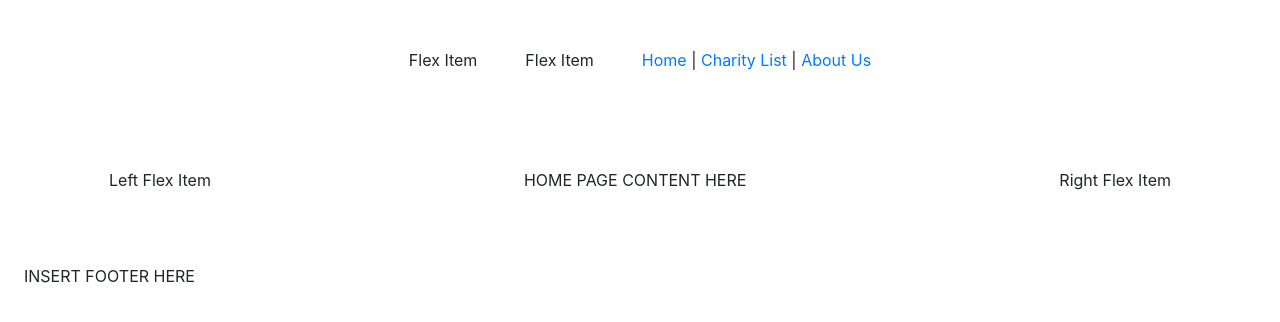
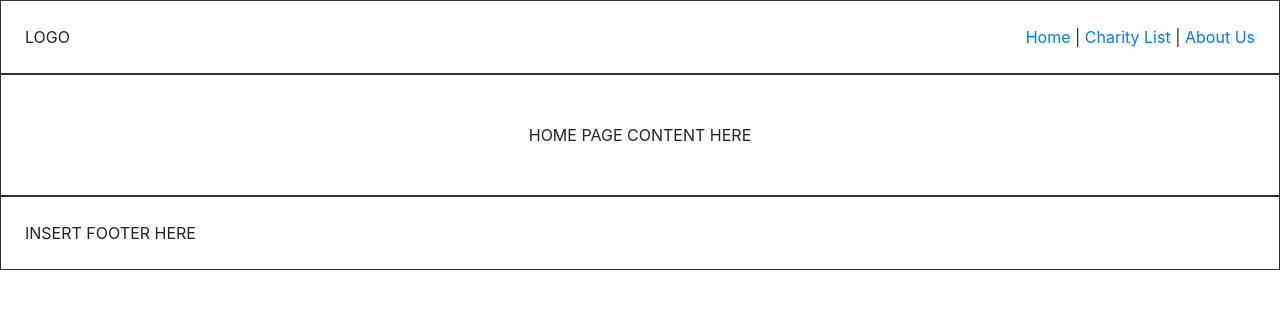
Before and after one commit to simone-smith/donate-period, a React app in the folder front-end/: page / in a window 1280 px wide. Built offline with nearby package versions, Linux system fonts and the light colour scheme.

Commit message:
Change flex box container to fluid full width

```diff
--- a/front-end/public/index.html
+++ b/front-end/public/index.html
@@ -6,6 +6,16 @@
     <link rel="stylesheet" href="https://stackpath.bootstrapcdn.com/bootstrap/4.1.1/css/bootstrap.min.css"
           integrity="sha384-WskhaSGFgHYWDcbwN70/dfYBj47jz9qbsMId/iRN3ewGhXQFZCSftd1LZCfmhktB"
           crossorigin="anonymous">
+    <style>
+      .row-hl {
+        background: #f4f4f4;
+        height: 250px;
+      }
+
+      .item-hl {
+        border: 1px solid #333;
+      }
+    </style>
   </head>
   <body>
     <div id="root"></div>
--- a/front-end/src/Pages/PageComponents/Content.js
+++ b/front-end/src/Pages/PageComponents/Content.js
@@ -3,13 +3,11 @@ import {Link} from "react-router-dom";
 
 const Content = (props) => {
     return (
-        <div className="container">
-            <div className="d-flex justify-content-between row-hl">
-                <div className="p-4 item-hl">Left Flex Item</div>
-                <div className="p-4 item-hl">{props.children}</div>
-                <div className="p-4 item-hl">Right Flex Item</div>
+            <div className="d-flex justify-content-between">
+                <div className="p-0"> </div>
+                <div className="p-4">{props.children}</div>
+                <div className="p-0"> </div>
             </div>
-        </div>
     );
 };
 
--- a/front-end/src/Pages/PageComponents/Navbar.js
+++ b/front-end/src/Pages/PageComponents/Navbar.js
@@ -3,17 +3,15 @@ import {Link} from "react-router-dom";
 
 const Navbar = () => {
     return (
-        <div className="container">
-            <div className="d-flex justify-content-center row-hl">
-                <div className="p-4 item-hl">Flex Item</div>
-                <div className="p-4 item-hl">Flex Item</div>
-                <div className="p-4 item-hl">
+            <div className="d-flex justify-content-between">
+                <div className="p-0 m-0l">LOGO</div>
+                <div className="p-0 m-0"> </div>
+                <div className="p-0 m-0">
                     <Link to={'/Home'}>Home</Link>{" | "}
                     <Link to={'/Charities'}>Charity List</Link>{" | "}
                     <Link to={'/About'}>About Us</Link>
                 </div>
             </div>
-        </div>
     );
 };
 
--- a/front-end/src/Pages/PageComponents/PageLayout.js
+++ b/front-end/src/Pages/PageComponents/PageLayout.js
@@ -6,13 +6,15 @@ import Footer from "./Footer";
 
 const PageLayout = (props) => {
     return (
-            <div className="d-flex flex-column row-hl">
-                <div className="p-4 item-hl">  <Navbar/>  </div>
+        <div className="container-fluid m-0 p-0">
+            <div className="d-flex flex-column w-100 m-0 p-0">
+                <div className="p-4 item-hl"> <Navbar/> </div>
                 <div className="p-4 item-hl">
-                    <Content>{props.children}</Content>
+                    <Content> {props.children} </Content>
                 </div>
-                <div className="p-4 item-hl">  <Footer/>  </div>
+                <div className="p-4 item-hl"> <Footer/> </div>
             </div>
+        </div>
     );
 };
 
```
